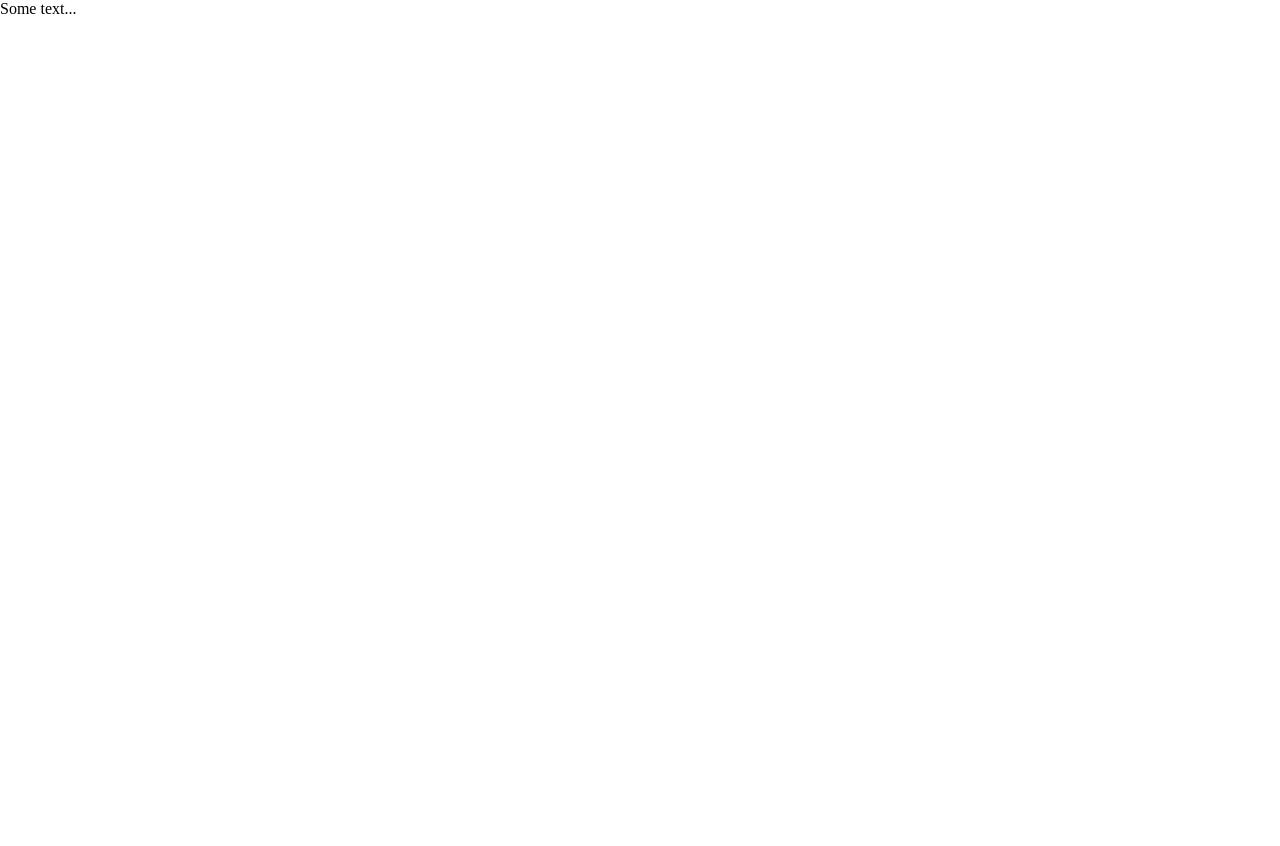
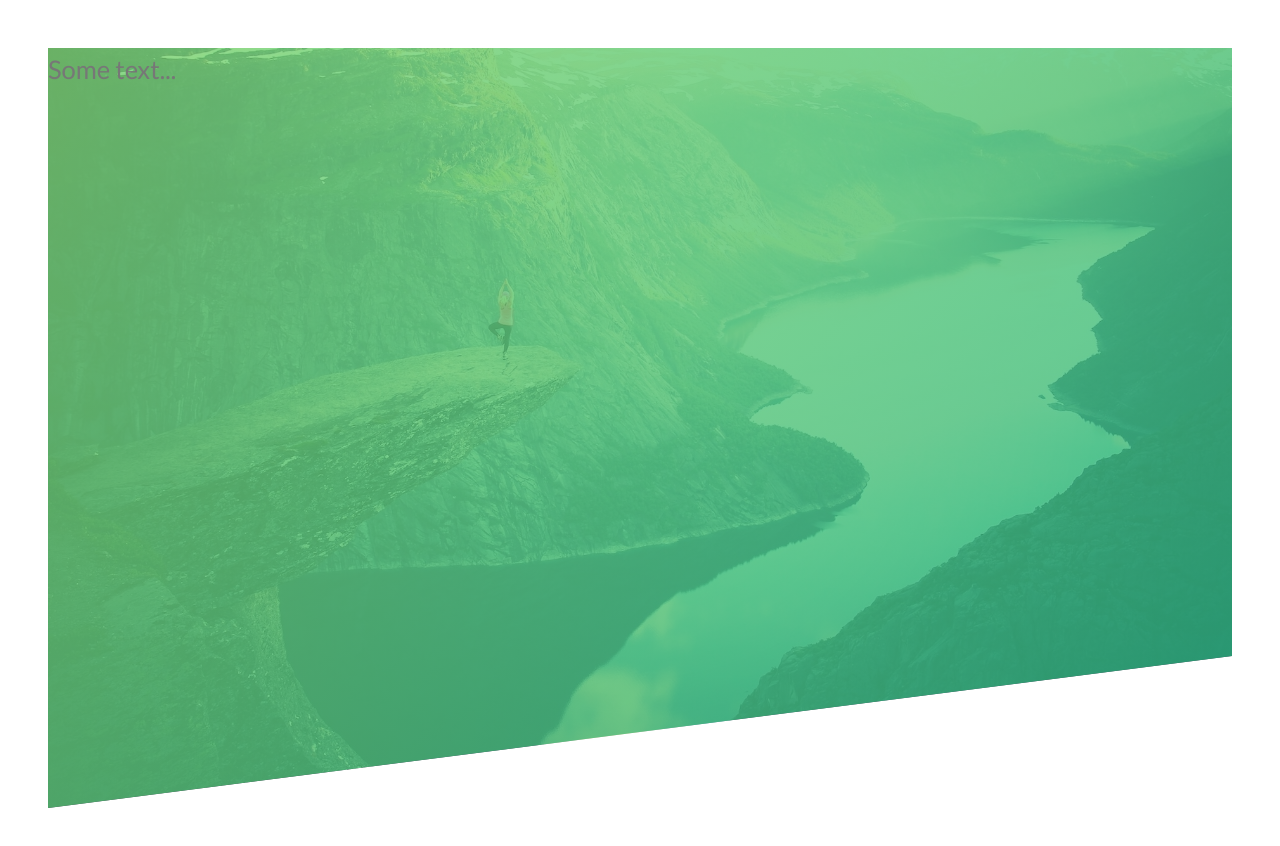
Before and after one commit to Daniel-727/advanced-css-projects, a plain HTML site: page Natours/starter/index.html in a window 1280 px wide. Before the commit the page ends 800 px from the top, so only its background shows below. Drawn offline with Linux system fonts and the light colour scheme; files that its build step writes are made by us from their sources.

Commit message:
finished natours header part 1

```diff
--- a/Natours/starter/css/style.css
+++ b/Natours/starter/css/style.css
@@ -10,5 +10,27 @@ Dark green: #28b485
 * {
     margin:0;
     padding:0;
-    box-sizing: border-box; /*
+    box-sizing: border-box;
 }
+
+body {
+    font-family: "Lato", sans-serif;
+    font-weight: 400;
+    font-size: 1.6rem;
+    line-height: 1.7;
+    color: #777;
+    padding: 3.0rem;
+}
+
+/*********Hero section*********/
+/******************************/
+
+.header{
+    height: 95vh;
+    background-image: linear-gradient(135deg, rgba(126, 213, 111, 0.8), rgba(40, 180, 131, 0.8)), url('../img/hero.jpg');
+    background-size: cover;
+    background-position: top;
+
+    /*clip-path is used to clip part of an image, polygon is used to specify the coordinates of a polygon that we want the image to fill, so we need 4 points if we want a trapezoid*/
+    clip-path: polygon(0 0, 100% 0, 100% 80%, 0 100%);
+}
--- a/Natours/starter/index.html
+++ b/Natours/starter/index.html
@@ -6,14 +6,14 @@
 
         <link href="https://fonts.googleapis.com/css?family=Lato:100,300,400,700,900" rel="stylesheet">
 
-        <link rel="stylesheet" href="css/icon-font.css">
-        <link rel="stylesheet" href="css/style.css">
+        <link rel="stylesheet" href="./css/icon-font.css">
+        <link rel="stylesheet" href="./css/style.css">
         <link rel="shortcut icon" type="image/png" href="img/favicon.png">
 
         <title>Natours | Exciting tours for adventurous people</title>
     </head>
     <body>
-        <header class="'header">
+        <header class="header">
             Some text...
         </header>
     </body>
```
